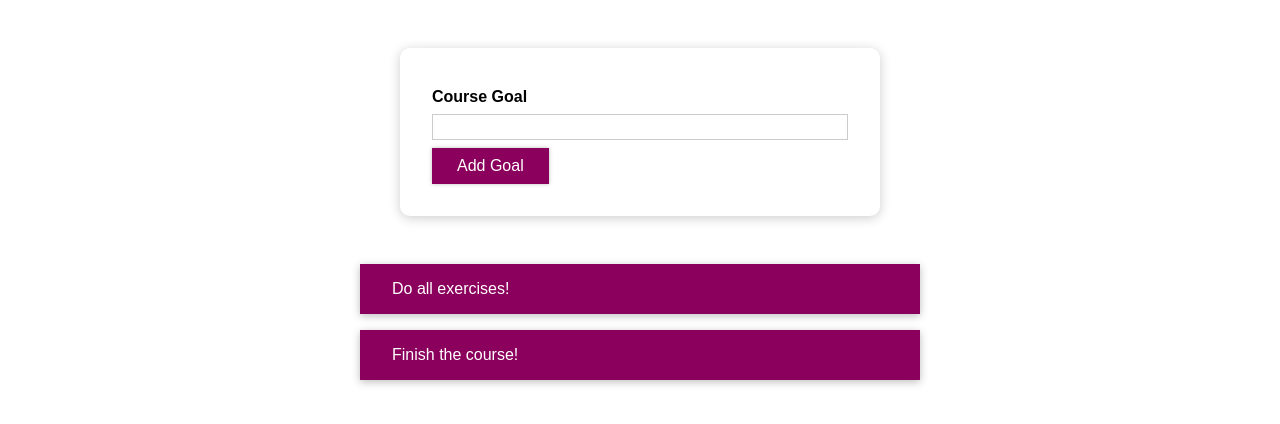
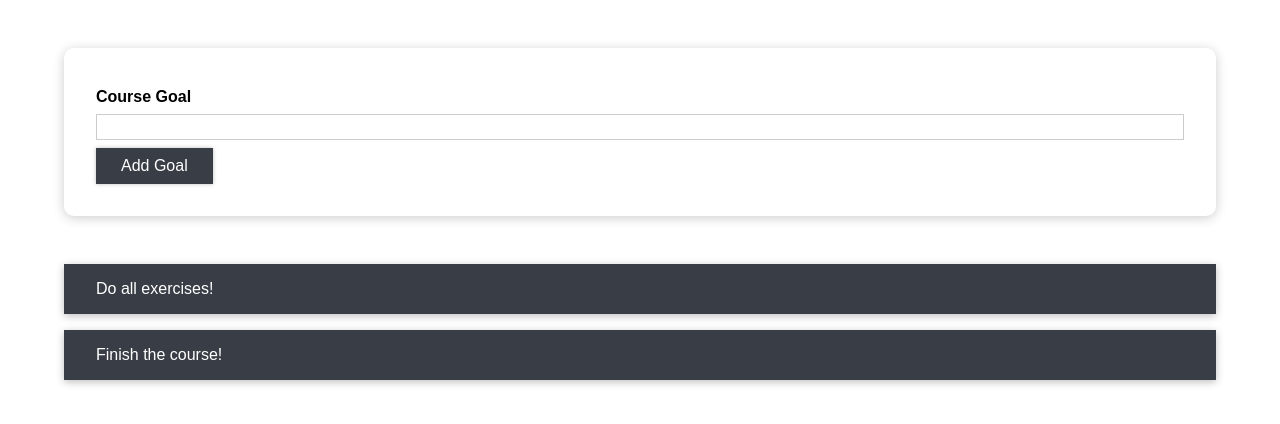
Before and after one commit to karencardoz/course-goals, a React (Create React App) app: page /#/ in a window 1280 px wide. Shown: the top 424 px of the page. Built offline with nearby package versions, Linux system fonts and the light colour scheme.

Commit message:
css styling improved

```diff
--- a/src/App.css
+++ b/src/App.css
@@ -1,11 +1,11 @@
 #goals {
-  width: 35rem;
+  width: auto;
   max-width: 90%;
   margin: 3rem auto;
 }
 
 #goal-form {
-  width: 30rem;
+  width: auto;
   max-width: 90%;
   margin: 3rem auto;
   padding: 2rem;
--- a/src/components/CourseGoals/CourseGoalItem/CourseGoalItem.css
+++ b/src/components/CourseGoals/CourseGoalItem/CourseGoalItem.css
@@ -1,6 +1,6 @@
 .goal-item {
   margin: 1rem 0;
-  background: #8b005d;
+  background: #393e46;
   box-shadow: 0 2px 8px rgba(0, 0, 0, 0.26);
   color: white;
   padding: 1rem 2rem;
--- a/src/components/UI/Button/Button.module.css
+++ b/src/components/UI/Button/Button.module.css
@@ -2,9 +2,9 @@
   width: 100%;
   font: inherit;
   padding: 0.5rem 1.5rem;
-  border: 1px solid #8b005d;
+  border: 1px solid #393e46;
   color: white;
-  background: #8b005d;
+  background: #393e46;
   box-shadow: 0 0 4px rgba(0, 0, 0, 0.26);
   cursor: pointer;
 }
@@ -15,8 +15,8 @@
 
 .button:hover,
 .button:active {
-  background: #ac0e77;
-  border-color: #ac0e77;
+  background: #393e46;
+  border-color: #393e46;
   box-shadow: 0 0 8px rgba(0, 0, 0, 0.26);
 }
 
```
Also changed, not shown: src/components/CourseGoals/CourseGoalList/CourseGoalList.css (line endings or trailing spaces).
